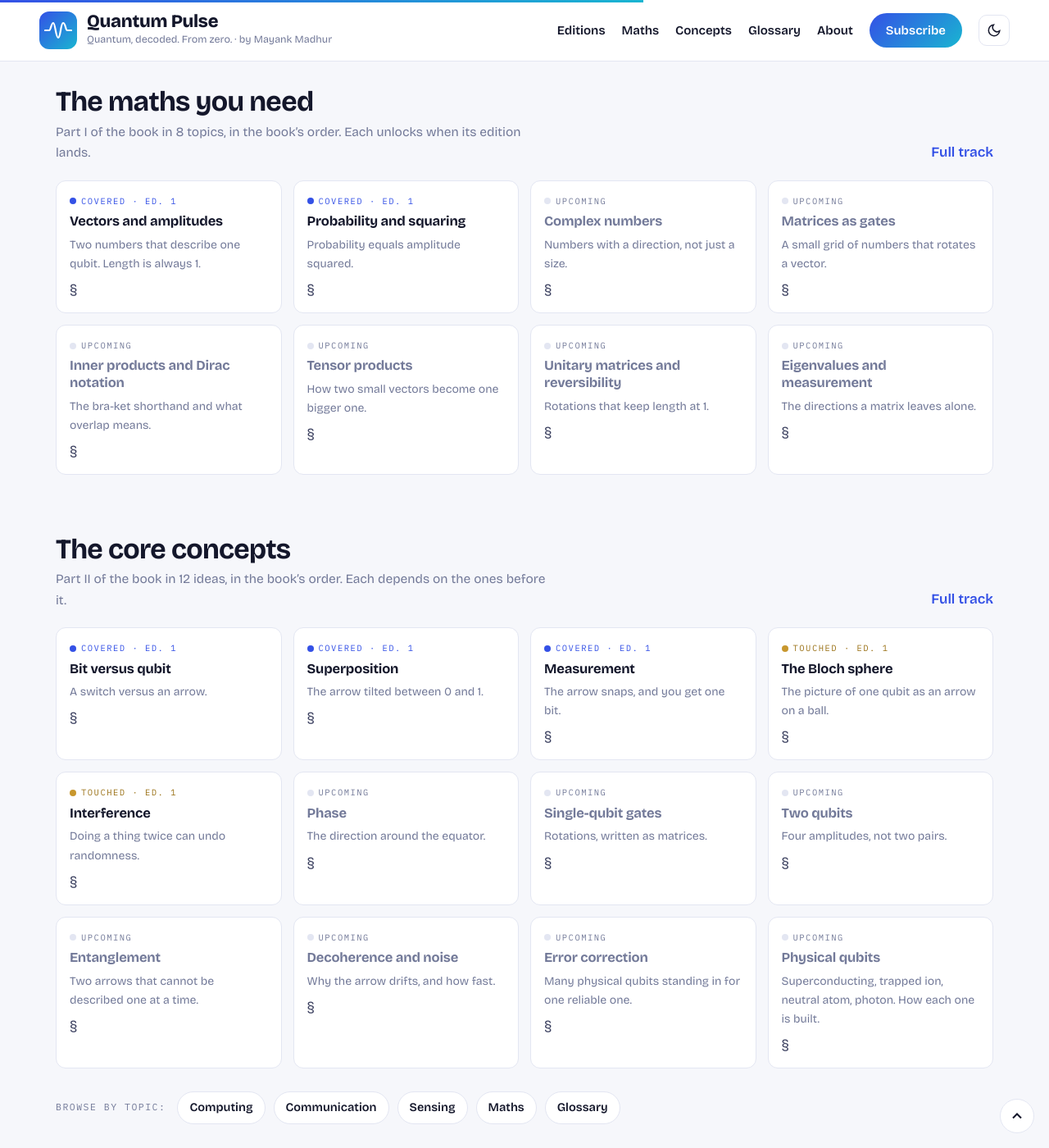
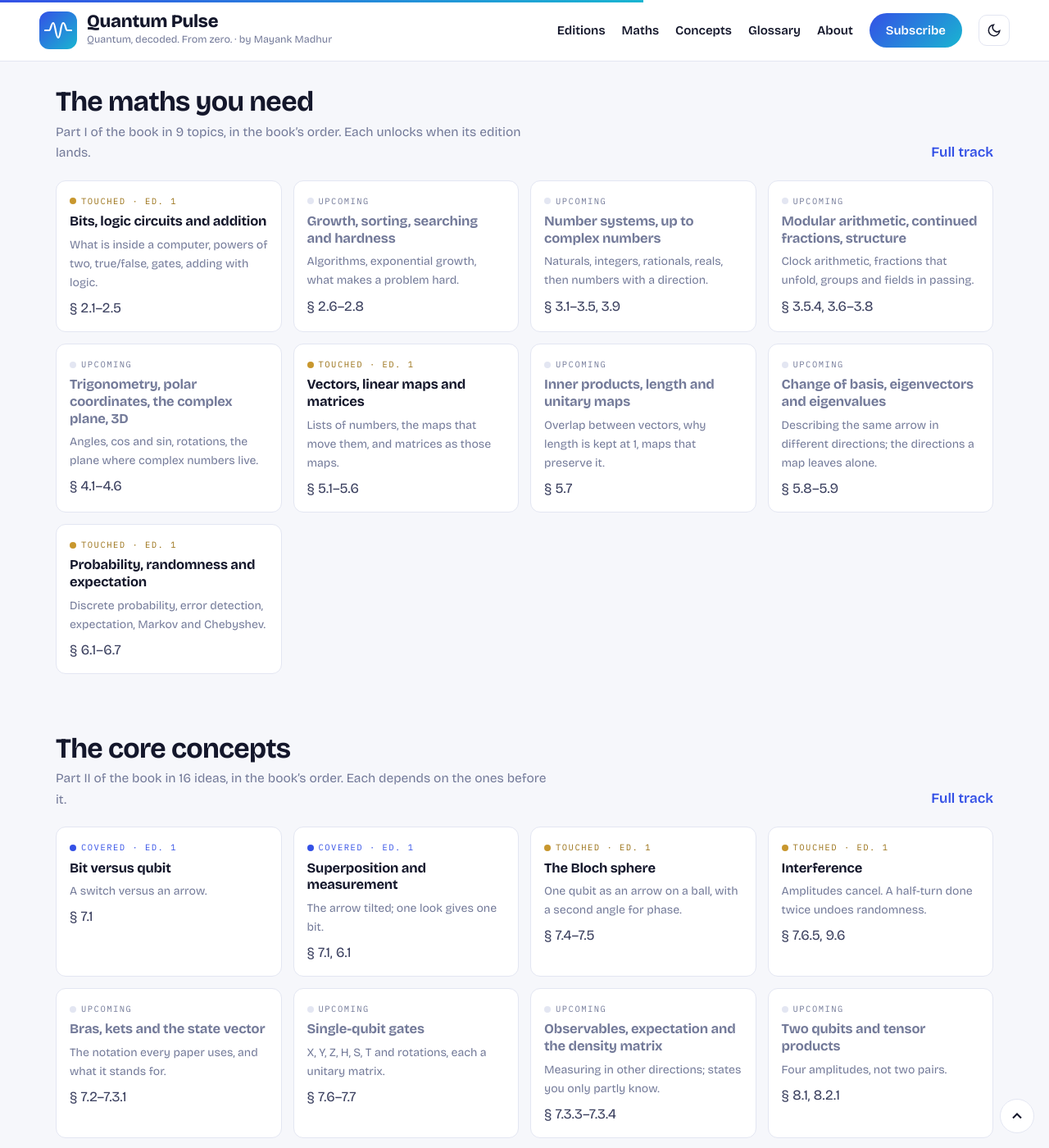
Before and after one commit to mayankmarch25/quantumpulse, a Jekyll site: the page built from index.html, in a window 1280 px wide and 1400 px high, scrolled down 1568 px. Shown: the whole window at 82% size. Built offline with Jekyll 4.4.1, drawn with Linux system fonts in a browser that asks for light colours; some of the changed text lies outside the part shown.

Commit message:
Add files via upload

```diff
--- /dev/null
+++ b/_data/plan.yml
@@ -0,0 +1,168 @@
+# The study plan, in the book's own order. Sutor, "Dancing with Qubits" (Packt, 2019).
+# No dates on purpose: a new edition lands roughly every two weeks, and the pace varies with the chapter.
+# status: published | next | planned.   track: maths (Part I) | concepts (Part II) | framing
+# For Part I rows, "qubit" says where the maths shows up in a qubit, so every maths edition ends on a quantum idea.
+book:
+  title: Dancing with Qubits
+  author: Robert S. Sutor
+  year: 2019
+  publisher: Packt
+parts:
+  - name: Opening
+    label: "PREVIEW AND CHAPTER 1"
+    editions:
+      - n: 1
+        title: A bit, a coin and a qubit
+        sections: "A preview that borrows from 2.1–2.3, 6.1 and 7.1. Bits, coins, the qubit as an arrow, measurement, interference, the pulse."
+        track: framing
+        status: published
+        url: /editions/a-bit-a-coin-and-a-qubit/
+      - n: 2
+        title: Why quantum computing, and what the book promises
+        sections: "Chapter 1: the mysterious quantum bit, why quantum is different, the claimed uses in AI, finance and cryptography"
+        track: framing
+        qubit: "Sets the questions the last edition will come back to answer."
+        status: next
+  - name: "Part I · Foundations"
+    label: "THE MATHS · CHAPTERS 2 TO 6"
+    editions:
+      - n: 3
+        title: Bits, gates, adding, and what “hard” means
+        sections: "Chapter 2: what is inside a computer, powers of two, true or false, logic circuits, addition, algorithms, growth, sorting and searching"
+        track: maths
+        qubit: "Quantum gates are judged against these gates; Grover’s search is judged against 2.8.2."
+        status: planned
+      - n: 4
+        title: "Numbers: integers, remainders and continued fractions"
+        sections: "3.1–3.8: naturals to reals, structure (groups, rings, fields in passing), modular arithmetic, doubling down"
+        track: maths
+        qubit: "Shor’s algorithm is built from remainders and continued fractions."
+        status: planned
+      - n: 5
+        title: Complex numbers
+        sections: "3.9: arithmetic, conjugation, units, polynomials and roots"
+        track: maths
+        qubit: "Phase lives here. The missing direction on Edition 1’s flat circle."
+        status: planned
+      - n: 6
+        title: Planes, angles, polar coordinates and the complex plane
+        sections: "Chapter 4: functions, the real plane, trigonometry, polar coordinates, the complex plane, real three dimensions"
+        track: maths
+        qubit: "The geometry of the Bloch sphere, one axis at a time."
+        status: planned
+      - n: 7
+        title: Vectors, linear maps and matrices
+        sections: "5.1–5.6: R² and C¹, vector spaces, linear maps, matrices, matrix algebra, Cartesian products"
+        track: maths
+        qubit: "A qubit state is a vector. Every gate is a matrix."
+        status: planned
+      - n: 8
+        title: Length, unitary maps, change of basis, eigenvectors
+        sections: "5.7–5.11: inner products, norm, reflections, unitary transformations, change of basis, eigenvectors and eigenvalues, direct sums, homomorphisms"
+        track: maths
+        qubit: "Why gates can be undone, and what measuring in another direction means."
+        status: planned
+      - n: 9
+        title: Probability, randomness and expectation
+        sections: "Chapter 6: discrete probability, formal probability, error detection, randomness, expectation, Markov and Chebyshev"
+        track: maths
+        qubit: "Measurement is probabilistic; error correction is a probability argument."
+        status: planned
+  - name: "Part II · Quantum computing"
+    label: "THE CONCEPTS · CHAPTERS 7 TO 12"
+    editions:
+      - n: 10
+        title: "One qubit, properly: bras, kets and the state"
+        sections: "7.1–7.3.1: introducing quantum bits, bras and kets, quantum state representation"
+        track: concepts
+        status: planned
+      - n: 11
+        title: "Observables, expectation and the density matrix"
+        sections: "7.3.2–7.3.4: unitary matrices to standard form, the density matrix, observables and expectation"
+        track: concepts
+        status: planned
+      - n: 12
+        title: The whole Bloch sphere
+        sections: "7.4–7.5: a non-linear projection, the Bloch sphere"
+        track: concepts
+        status: planned
+      - n: 13
+        title: "Single-qubit gates: X, Y, Z, H, S, T and rotations"
+        sections: "7.6–7.7: the Pauli gates, H, Rφ, S, T, √NOT, reset, gates as unitary matrices"
+        track: concepts
+        status: planned
+      - n: 14
+        title: "Two qubits are four numbers: tensor products"
+        sections: "8.1, 8.2.1: tensor products, moving from one qubit to two"
+        track: concepts
+        status: planned
+      - n: 15
+        title: Entanglement and the Bell states
+        sections: "8.2.2–8.2.3: the general case, the density matrix again"
+        track: concepts
+        status: planned
+      - n: 16
+        title: "Gates on two and three qubits: CNOT, SWAP, CZ, Toffoli, Fredkin"
+        sections: "8.3: multi-qubit gates"
+        track: concepts
+        status: planned
+      - n: 17
+        title: "Circuits, universality, no cloning, teleportation"
+        sections: "9.1–9.3: so many gates, from gates to circuits, building blocks and universality, copying a qubit, teleportation"
+        track: concepts
+        status: planned
+      - n: 18
+        title: "Arithmetic with gates, and asking an oracle"
+        sections: "9.4–9.5: arithmetic, welcome to Delphi"
+        track: concepts
+        status: planned
+      - n: 19
+        title: "Amplitude amplification and Grover’s search"
+        sections: "9.6–9.7: flipping the sign, inversion about the mean, Grover, the oracle, the data problem"
+        track: concepts
+        status: planned
+      - n: 20
+        title: "One query instead of many: Deutsch-Jozsa and Simon"
+        sections: "9.8–9.9: more Hadamard math, the oracle circuits, Simon’s algorithm"
+        track: concepts
+        status: planned
+      - n: 21
+        title: Roots of unity and the Quantum Fourier Transform
+        sections: "10.1: roots of unity, the formula, the circuit"
+        track: concepts
+        status: planned
+      - n: 22
+        title: "Factoring, classically, and how hard it really is"
+        sections: "10.2–10.3: the factoring problem, big integers, classical methods, how hard can that be"
+        track: concepts
+        status: planned
+      - n: 23
+        title: "Phase estimation, period finding, Shor’s algorithm"
+        sections: "10.4–10.6: phase estimation, order and period finding, modular exponentiation, the continued fraction part, Shor"
+        track: concepts
+        status: planned
+      - n: 24
+        title: "What it takes to be a qubit: photons, the double slit, polarization"
+        sections: "11.1–11.3: that’s not logical, what does it take to be a qubit, light and photons"
+        track: concepts
+        status: planned
+      - n: 25
+        title: "Decoherence: T1, T2 and the drifting arrow"
+        sections: "11.4: T1, T2 and T2*, pure versus mixed states"
+        track: concepts
+        status: planned
+      - n: 26
+        title: "Error correction and Quantum Volume"
+        sections: "11.5–11.6: bit flips, sign flips, the 9-qubit Shor code, fault tolerance, Quantum Volume"
+        track: concepts
+        status: planned
+      - n: 27
+        title: "The software stack, a simulator in forty lines, and the cat"
+        sections: "11.7–11.9: software stack and access, simulation, the cat"
+        track: concepts
+        status: planned
+      - n: 28
+        title: "Questions about the future, and the answers to Edition 2"
+        sections: "Chapter 12 and the afterword: ecosystem, applications, access, software, hardware, education"
+        track: framing
+        status: planned
--- a/_data/tracks.yml
+++ b/_data/tracks.yml
@@ -1,80 +1,122 @@
-# One place to update progress. status: covered | touched | upcoming
-# "edition" is the edition number where it was covered or touched.
+# Progress tracker, aligned to Sutor, Dancing with Qubits (2019).
+# Maths track = Part I (chapters 2 to 6). Concepts track = Part II (chapters 7 to 11).
+# status: covered | touched | upcoming.  edition = where it was covered or touched.  ch = book sections.
 maths:
-  - name: Vectors and amplitudes
-    what: Two numbers that describe one qubit. Length is always 1.
-    why: Every qubit state is a vector. Everything else is built on this.
-    status: covered
+  - name: Bits, logic circuits and addition
+    ch: "2.1–2.5"
+    what: What is inside a computer, powers of two, true/false, gates, adding with logic.
+    why: Quantum gates are judged against these. Quantum arithmetic reuses them.
+    status: touched
     edition: 1
-  - name: Probability and squaring
-    what: Probability equals amplitude squared.
-    why: It is how an angle turns into odds, and why negative numbers are allowed.
-    status: covered
+  - name: Growth, sorting, searching and hardness
+    ch: "2.6–2.8"
+    what: Algorithms, exponential growth, what makes a problem hard.
+    why: Every quantum speed-up is a claim about this.
+    status: upcoming
+  - name: Number systems, up to complex numbers
+    ch: "3.1–3.5, 3.9"
+    what: Naturals, integers, rationals, reals, then numbers with a direction.
+    why: Phase lives in complex numbers. Without them the Bloch sphere is only a circle.
+    status: upcoming
+  - name: Modular arithmetic, continued fractions, structure
+    ch: "3.5.4, 3.6–3.8"
+    what: Clock arithmetic, fractions that unfold, groups and fields in passing.
+    why: Shor’s algorithm is built from these.
+    status: upcoming
+  - name: Trigonometry, polar coordinates, the complex plane, 3D
+    ch: "4.1–4.6"
+    what: Angles, cos and sin, rotations, the plane where complex numbers live.
+    why: A qubit is an arrow; this is the geometry of arrows.
+    status: upcoming
+  - name: Vectors, linear maps and matrices
+    ch: "5.1–5.6"
+    what: Lists of numbers, the maps that move them, and matrices as those maps.
+    why: A qubit state is a vector. Every gate is a matrix. Two qubits need a tensor product.
+    status: touched
     edition: 1
-  - name: Complex numbers
-    what: Numbers with a direction, not just a size.
-    why: Phase lives here. Without it the Bloch sphere is only a circle.
+  - name: Inner products, length and unitary maps
+    ch: "5.7"
+    what: Overlap between vectors, why length is kept at 1, maps that preserve it.
+    why: Probabilities come from overlap. Gates must be unitary.
     status: upcoming
-  - name: Matrices as gates
-    what: A small grid of numbers that rotates a vector.
-    why: Every quantum gate is a matrix. Applying a gate is a multiplication.
-    status: upcoming
-  - name: Inner products and Dirac notation
-    what: The bra-ket shorthand and what overlap means.
-    why: It is the notation every paper uses, and overlap is how you read off probabilities.
-    status: upcoming
-  - name: Tensor products
-    what: How two small vectors become one bigger one.
-    why: Two qubits are not two lists of two; they are one list of four.
-    status: upcoming
-  - name: Unitary matrices and reversibility
-    what: Rotations that keep length at 1.
-    why: Quantum computation is reversible. Unitaries are the reason.
-    status: upcoming
-  - name: Eigenvalues and measurement
-    what: The directions a matrix leaves alone.
+  - name: Change of basis, eigenvectors and eigenvalues
+    ch: "5.8–5.9"
+    what: Describing the same arrow in different directions; the directions a map leaves alone.
     why: Measuring is asking which eigen-direction the state picked.
     status: upcoming
+  - name: Probability, randomness and expectation
+    ch: "6.1–6.7"
+    what: Discrete probability, error detection, expectation, Markov and Chebyshev.
+    why: Measurement is probabilistic. Error correction is a probability argument.
+    status: touched
+    edition: 1
 
 concepts:
   - name: Bit versus qubit
+    ch: "7.1"
     what: A switch versus an arrow.
     status: covered
     edition: 1
-  - name: Superposition
-    what: The arrow tilted between 0 and 1.
-    status: covered
-    edition: 1
-  - name: Measurement
-    what: The arrow snaps, and you get one bit.
+  - name: Superposition and measurement
+    ch: "7.1, 6.1"
+    what: The arrow tilted; one look gives one bit.
     status: covered
     edition: 1
   - name: The Bloch sphere
-    what: The picture of one qubit as an arrow on a ball.
+    ch: "7.4–7.5"
+    what: One qubit as an arrow on a ball, with a second angle for phase.
     status: touched
     edition: 1
   - name: Interference
-    what: Doing a thing twice can undo randomness.
+    ch: "7.6.5, 9.6"
+    what: Amplitudes cancel. A half-turn done twice undoes randomness.
     status: touched
     edition: 1
-  - name: Phase
-    what: The direction around the equator.
+  - name: Bras, kets and the state vector
+    ch: "7.2–7.3.1"
+    what: The notation every paper uses, and what it stands for.
     status: upcoming
   - name: Single-qubit gates
-    what: Rotations, written as matrices.
+    ch: "7.6–7.7"
+    what: X, Y, Z, H, S, T and rotations, each a unitary matrix.
     status: upcoming
-  - name: Two qubits
+  - name: Observables, expectation and the density matrix
+    ch: "7.3.3–7.3.4"
+    what: Measuring in other directions; states you only partly know.
+    status: upcoming
+  - name: Two qubits and tensor products
+    ch: "8.1, 8.2.1"
     what: Four amplitudes, not two pairs.
     status: upcoming
   - name: Entanglement
+    ch: "8.2"
     what: Two arrows that cannot be described one at a time.
     status: upcoming
-  - name: Decoherence and noise
-    what: Why the arrow drifts, and how fast.
+  - name: Multi-qubit gates
+    ch: "8.3"
+    what: CNOT, SWAP, CZ, Toffoli, Fredkin.
     status: upcoming
-  - name: Error correction
-    what: Many physical qubits standing in for one reliable one.
+  - name: Circuits, universality, no cloning, teleportation
+    ch: "9.1–9.4"
+    what: Wiring gates together, what any circuit can do, and arithmetic.
     status: upcoming
-  - name: Physical qubits
-    what: Superconducting, trapped ion, neutral atom, photon. How each one is built.
+  - name: Oracles, amplitude amplification, Grover
+    ch: "9.5–9.7"
+    what: Asking a black box, boosting the right answer, searching in √N.
     status: upcoming
+  - name: Deutsch-Jozsa and Simon
+    ch: "9.8–9.9"
+    what: The first problems where one quantum query beats many classical ones.
+    status: upcoming
+  - name: Fourier transform, phase estimation, Shor
+    ch: "10.1–10.6"
+    what: Roots of unity, reading a phase, finding a period, factoring.
+    status: upcoming
+  - name: Physical qubits and decoherence
+    ch: "11.1–11.4"
+    what: Photons, polarization, T1 and T2, pure versus mixed.
+    status: upcoming
+  - name: Error correction, Quantum Volume, simulation
+    ch: "11.5–11.8"
+    what: Catching flips, measuring a machine, writing a simulator.
+    status: upcoming
```
